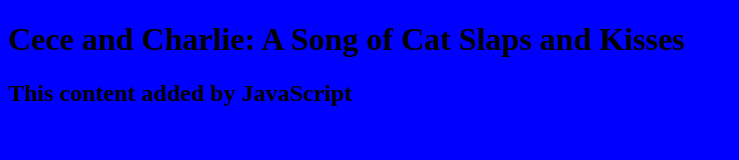
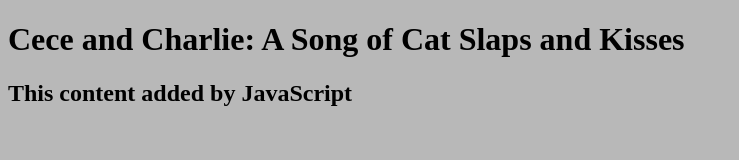
Before and after one commit to jmacapagal90/james-mac-prework-project, a plain HTML site: page index.html in a window 1280 px wide. Shown: the whole page, without its empty margins (0-739 px from the left). Drawn offline with Linux system fonts and the light colour scheme.

Commit message:
changed bg color

```diff
--- a/style.css
+++ b/style.css
@@ -1,3 +1,3 @@
 body {
-    background: blue;
+    background: rgb(184, 184, 184);
 }
```
